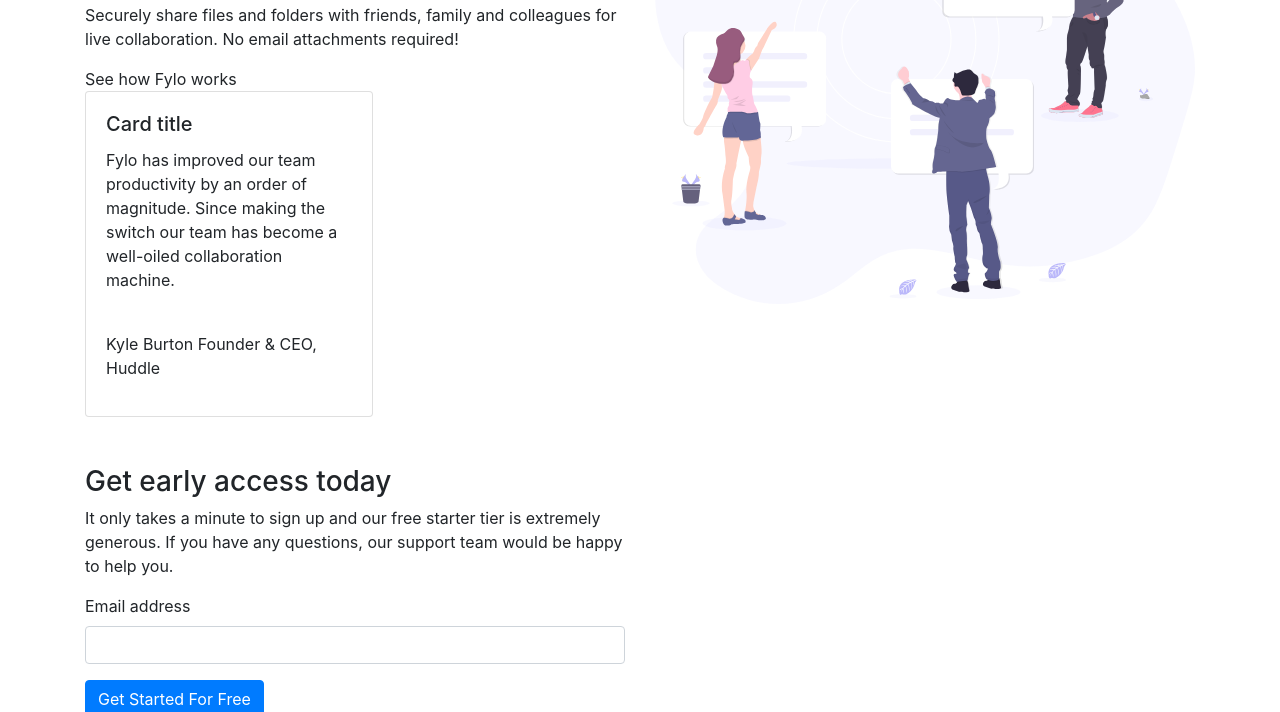
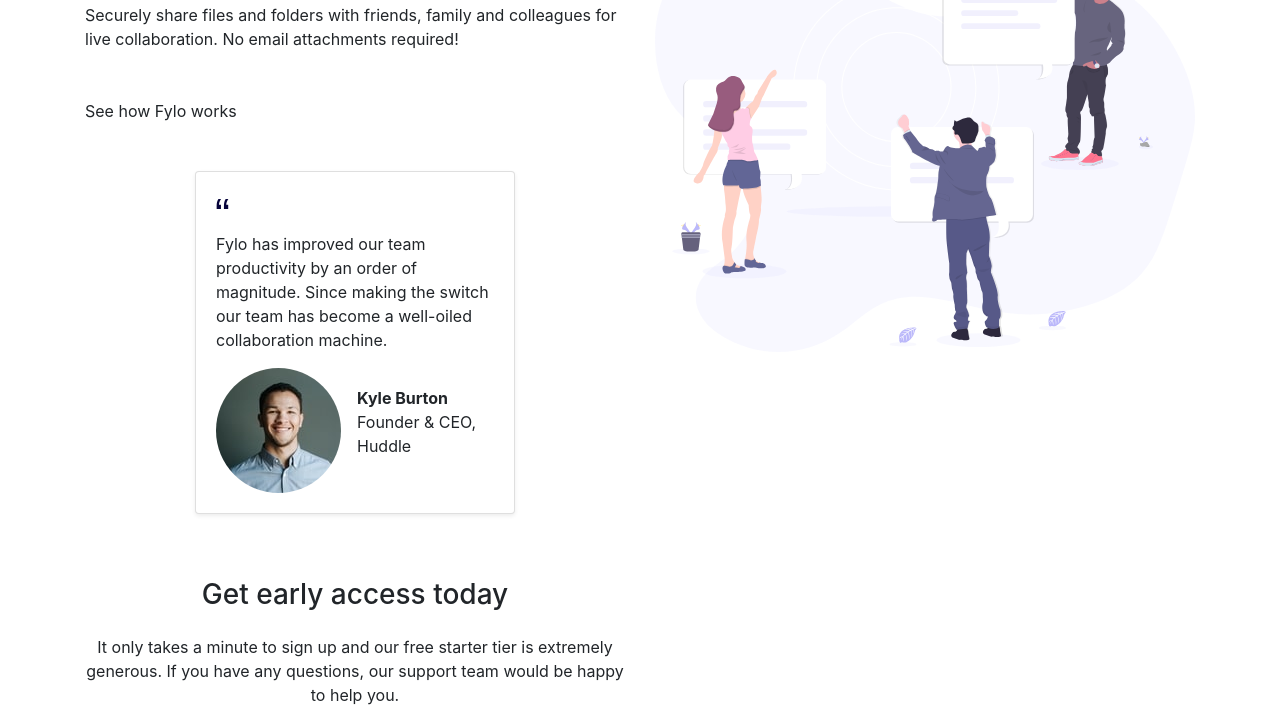
Before and after one commit to MFabri31/fylo-landing-page, a website: page public/index.html in a window 1280 px wide. Shown: the part 770-1482 px from the top of the page. Drawn offline with Linux system fonts and the light colour scheme.

Commit message:
mobile features/cta mobile

```diff
--- a/public/index.html
+++ b/public/index.html
@@ -58,6 +58,7 @@
     </nav>
   </header>
   <!-- header -->
+
   <!-- hero -->
   <section class="main-hero my-5">
     <div class="container">
@@ -68,13 +69,13 @@
         </div>
         <!-- col-1 -->
         <!-- col-2 -->
-        <div class="col-md-6 order-md-1 text-center">
+        <div class="col-md-6 order-md-1 text-center p-3">
           <h1 class="title"> All your files in one secure location, accessible anywhere.
           </h1>
           <p class="paragraph p-3">Fylo stores your most important files in one secure location.Access them wherever you
             need, share and collaborate with friends,family, and co-workers.</p>
           <!-- form -->
-          <form class="p-3">
+          <form class="main-form">
             <div class="form-group">
               <input type="email" class="form-control" id="exampleInputEmail1" aria-describedby="emailHelp"
                 placeholder="Enter your email...">
@@ -95,7 +96,7 @@
       <div class="container">
         <div class="row">
           <!-- col-1 -->
-          <div class="col-md-6 order-md-2">
+          <div class="col-md-6 order-md-2 my-5">
             <img src="assets/img/illustration-2.svg" alt="features img" class="img-fluid">
           </div>
           <!-- col-1 -->
@@ -109,15 +110,17 @@
             <p>
               Securely share files and folders with friends, family and colleagues for
               live collaboration. No email attachments required!</p>
-            <div class="divisor">See how Fylo works</div>
-            <div class="card" style="width: 18rem;">
+            <div class="divisor my-5">See how Fylo works</div>
+            <div class="card mx-auto shadow-sm" style="width: 20rem;">
               <div class="card-body">
-                <h5 class="card-title">Card title</h5>
-                <p class="card-text"> Fylo has improved our team productivity by an order of magnitude. Since
+                <img src="assets/img/icon-quotes.svg" alt="">
+
+                <p class="card-text my-3"> Fylo has improved our team productivity by an order of magnitude. Since
                   making the switch our team has become a well-oiled collaboration machine.</p>
-                <div class="user-avatar">
-                  <img src="" alt="" class="user-avata__img">
-                  <p class="user-avatar__text"> <span> Kyle Burton</span>
+                <div class="user-avatar d-flex align-items-center">
+                  <img src="assets/img/avatar-testimonial.jpg" alt="user avatar"
+                    class="user-avatar__img img-fluid rounded-pill">
+                  <p class="user-avatar__text ml-3"> <span class="font-weight-bold">Kyle Burton</span> <br>
                     Founder & CEO, Huddle</p>
                 </div>
               </div>
@@ -130,23 +133,21 @@
     <!-- features -->
     <!-- features -->
     <!-- cta -->
-    <section class="cta">
+    <section class="cta mt-5">
       <div class="container">
         <div class="row">
-          <div class="col-md-6">
+          <div class="col-md-6 text-center p-3">
             <h3> Get early access today</h3>
-            <p>
+            <p class="py-3">
               It only takes a minute to sign up and our free starter tier is extremely generous.
               If you have any questions, our support team would be happy to help you.</p>
             <!-- form -->
-            <form>
+            <form class="main-form">
               <div class="form-group">
-                <label for="exampleInputEmail1">Email address</label>
-                <input type="email" class="form-control" id="exampleInputEmail1" aria-describedby="emailHelp">
+                <input type="email" class="form-control" id="exampleInputEmail1" aria-describedby="emailHelp"
+                  placeholder="email@example.com">
               </div>
-              <button type="submit" class="btn btn-primary">
-                Get Started For Free
-              </button>
+              <button type="submit" class="btn btn-primary w-100"> Get Started For Free</button>
             </form>
             <!-- form -->
           </div>
```
